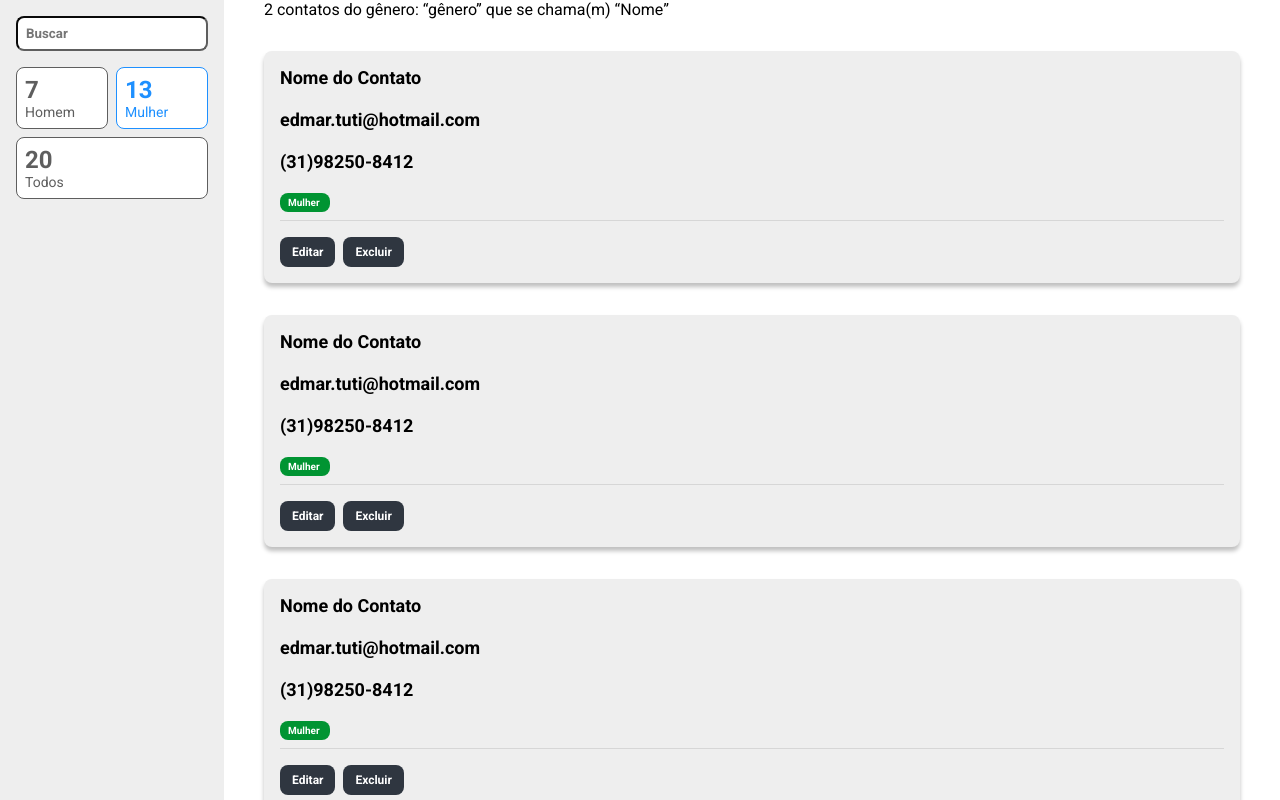
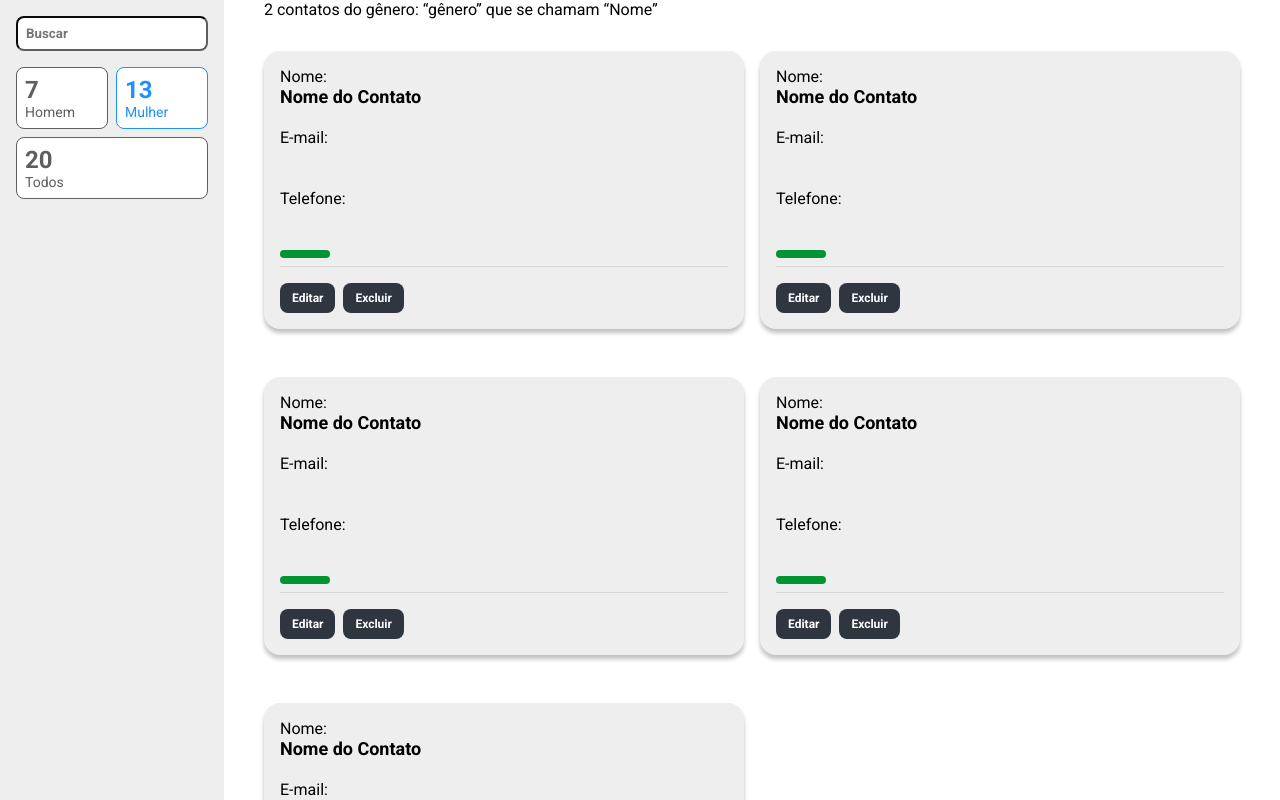
Before and after one commit to EdmarAugust0/lista-de-contatos, a React (Create React App) app: page / in a window 1280 px wide. Shown: the top 800 px of the page. Built offline with nearby package versions, Linux system fonts and the light colour scheme.

Commit message:
second commit

```diff
--- /dev/null
+++ b/src/components/Contato/index.tsx
@@ -0,0 +1,53 @@
+import { useState } from 'react'
+
+import { Dados } from '../../styles'
+
+import * as S from './styles'
+
+type Props = {
+  nome: string
+  email: string
+  tell: string
+  genero: string
+}
+
+const Contato = ({ email, genero, nome, tell }: Props) => {
+  const [estaEditando, setEstaEditando] = useState(false)
+
+  return (
+    <S.Card>
+      <label>Nome:</label>
+      <Dados as="textarea" value={nome}>
+        Nome do Contato
+      </Dados>
+      <label>E-mail:</label>
+      <Dados as="textarea" value={email}>
+        {email}
+      </Dados>
+      <label>Telefone:</label>
+      <Dados as="textarea" value={tell}>
+        {tell}
+      </Dados>
+      <S.GeneroTag>{genero}</S.GeneroTag>
+      <S.BarraAcoes>
+        {estaEditando ? (
+          <>
+            <S.Botao>Salvar</S.Botao>
+            <S.Botao as="button" onClick={() => setEstaEditando(false)}>
+              Cancelar
+            </S.Botao>
+          </>
+        ) : (
+          <>
+            <S.Botao as="button" onClick={() => setEstaEditando(true)}>
+              Editar
+            </S.Botao>
+            <S.Botao>Excluir</S.Botao>
+          </>
+        )}
+      </S.BarraAcoes>
+    </S.Card>
+  )
+}
+
+export default Contato
--- a/src/components/Tarefa/styles.ts
+++ b/src/components/Contato/styles.ts
@@ -6,17 +6,9 @@ export const Card = styled.div`
   box-shadow: 0px 4px 4px rgba(0, 0, 0, 0.25);
   padding: 16px;
   margin-top: 32px;
-  border-radius: 8px;
+  border-radius: 16px;
   display: flex;
   flex-direction: column;
-`
-
-export const Nome = styled.h3`
-  font-size: 18px;
-  font-weight: bold;
-  background-color: ${variaveis.cinzaClaro};
-  border: none;
-  resize: none;
 `
 
 export const GeneroTag = styled.span`
@@ -28,22 +20,6 @@ export const GeneroTag = styled.span`
   font-size: 10px;
   border-radius: 8px;
   width: 50px;
-`
-
-export const Email = styled.h4`
-  font-size: 18px;
-  font-weight: bold;
-  background-color: ${variaveis.cinzaClaro};
-  border: none;
-  resize: none;
-`
-
-export const Tell = styled.h4`
-  font-size: 18px;
-  font-weight: bold;
-  background-color: ${variaveis.cinzaClaro};
-  border: none;
-  resize: none;
 `
 
 export const BarraAcoes = styled.div`
--- a/src/components/Tarefa/index.tsx
+++ /dev/null
@@ -1,17 +0,0 @@
-import * as S from './styles'
-
-const Tarefa = () => (
-  <S.Card>
-    <S.Nome as="textarea">Nome do Contato</S.Nome>
-    <S.Email as="textarea">edmar.tuti@hotmail.com</S.Email>
-    <S.Tell as="textarea">(31)98250-8412</S.Tell>
-    <S.GeneroTag>Mulher</S.GeneroTag>
-
-    <S.BarraAcoes>
-      <S.Botao>Editar</S.Botao>
-      <S.Botao>Excluir</S.Botao>
-    </S.BarraAcoes>
-  </S.Card>
-)
-
-export default Tarefa
--- a/src/containers/ListaDeContatos/index.tsx
+++ b/src/containers/ListaDeContatos/index.tsx
@@ -1,10 +1,31 @@
-import Tarefa from '../../components/Tarefa'
+import Tarefa from '../../components/Contato'
 import { Container } from './styles'
+
+const Contato = [
+  {
+    nome: 'Edmar Augusto',
+    email: 'edmar.tuti@hotmail.com',
+    tell: '(31)98250-8412',
+    genero: 'mulher'
+  },
+  {
+    nome: 'Edmar Augusto',
+    email: 'edmar.tuti@hotmail.com',
+    tell: '(31)98250-8412',
+    genero: 'mulher'
+  },
+  {
+    nome: 'Edmar Augusto',
+    email: 'edmar.tuti@hotmail.com',
+    tell: '(31)98250-8412',
+    genero: 'homem'
+  }
+]
 
 const ListaDeContatos = () => (
   <Container>
     <p>
-      2 contatos do gênero: &ldquo;gênero&rdquo; que se chama(m)
+      2 contatos do gênero: &ldquo;gênero&rdquo; que se chamam
       &ldquo;Nome&rdquo;
     </p>
     <ul>
--- a/src/containers/ListaDeContatos/styles.ts
+++ b/src/containers/ListaDeContatos/styles.ts
@@ -2,4 +2,12 @@ import styled from 'styled-components'
 
 export const Container = styled.main`
   padding: 0 40px;
+  height: 100vh;
+  overflow-y: scroll;
+
+  ul {
+    display: grid;
+    grid-template-columns: 1fr 1fr;
+    grid-gap: 16px;
+  }
 `
--- a/src/styles/index.ts
+++ b/src/styles/index.ts
@@ -10,6 +10,14 @@ const EstiloGlobal = createGlobalStyle`
   }
 `
 
+export const Dados = styled.textarea`
+  font-size: 18px;
+  font-weight: bold;
+  background-color: transparent;
+  border: none;
+  resize: none;
+`
+
 export const Container = styled.div`
   display: grid;
   grid-template-columns: 224px auto;
```
